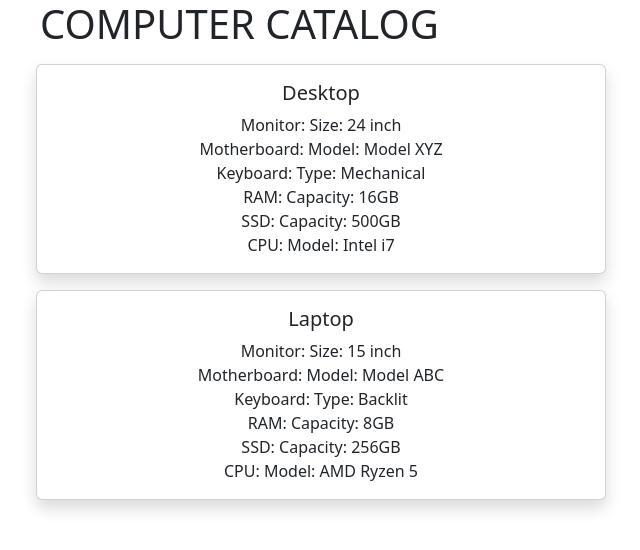
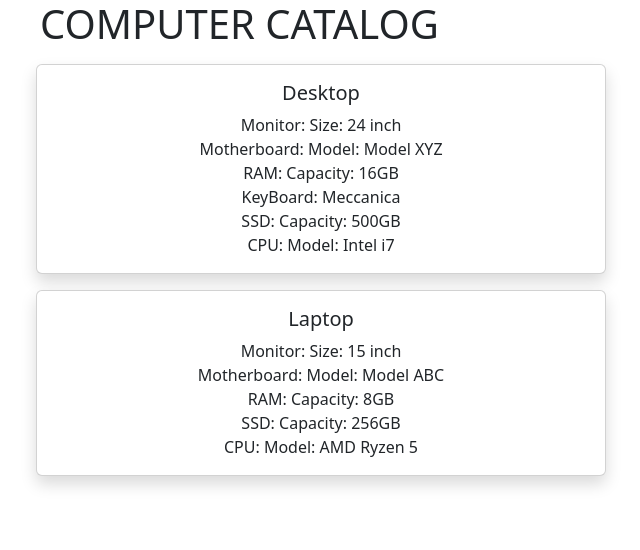
Before and after one commit to Fabrizio1919/php-oop-2, a PHP site: page / in a window 1280 px wide. Shown: the top 550 px of the page, without its empty margins (42-682 px from the left). Run offline with PHP 8.4, Linux system fonts and the light colour scheme.

Commit message:
Add Trait in keyboard

```diff
--- a/index.php
+++ b/index.php
@@ -4,16 +4,14 @@ class Computer
 {
     protected $monitor;
     protected $mbo;
-    protected $keyboard;
     protected $ram;
     protected $ssd;
     protected $cpu;
 
-    public function __construct($monitor, $mbo, $keyboard, $ram, $ssd, $cpu)
+    public function __construct($monitor, $mbo, $ram, $ssd, $cpu)
     {
         $this->monitor = $monitor;
         $this->mbo = $mbo;
-        $this->keyboard = $keyboard;
         $this->ram = $ram;
         $this->ssd = $ssd;
         $this->cpu = $cpu;
@@ -23,7 +21,6 @@ class Computer
     {
         $info = "Monitor: " . $this->monitor->getInfo() . "<br>";
         $info .= "Motherboard: " . $this->mbo->getInfo() . "<br>";
-        $info .= "Keyboard: " . $this->keyboard->getInfo() . "<br>";
         $info .= "RAM: " . $this->ram->getInfo() . "<br>";
         $info .= "SSD: " . $this->ssd->getInfo() . "<br>";
         $info .= "CPU: " . $this->cpu->getInfo() . "<br>";
@@ -31,8 +28,6 @@ class Computer
         return $info;
     }
 
-    // Getter e setter per le componenti del computer
-    // ...
 
 }
 
@@ -72,22 +67,21 @@ class Motherboard
     // ...
 }
 
-class Keyboard
+trait Keyboard
 {
     protected $type;
-
-    public function __construct($type)
+    public function setInfoKeyBoard(String $_type )
     {
-        $this->type = $type;
+      $this->type = $_type;
     }
 
-    public function getInfo()
+
+    public function getInfoKeyBoard()
     {
-        return "Type: " . $this->type;
+        return  $this->type;
     }
 
-    // Getter e setter per le proprietà della tastiera
-    // ...
+
 }
 
 class RAM
@@ -146,18 +140,35 @@ class CPU
 
 class Desktop extends Computer
 {
+    use KeyBoard;
     public function getType()
     {
         return "Desktop";
     }
+
+    public function getInfo()
+    {
+        $info = "Monitor: " . $this->monitor->getInfo() . "<br>";
+        $info .= "Motherboard: " . $this->mbo->getInfo() . "<br>";
+        $info .= "RAM: " . $this->ram->getInfo() . "<br>";
+        $info .="KeyBoard: " . $this->getInfoKeyBoard() . "<br>";
+        $info .= "SSD: " . $this->ssd->getInfo() . "<br>";
+        $info .= "CPU: " . $this->cpu->getInfo() . "<br>";
+
+        return $info;
+    }
 }
 
 class Laptop extends Computer
+
 {
+    use KeyBoard;
+
     public function getType()
     {
         return "Laptop";
     }
+
 }
 
 // Creazione di un array di oggetti per rappresentare il set di dati
@@ -165,7 +176,6 @@ $devices = [
     new Desktop(
         new Monitor("24 inch"),
         new Motherboard("Model XYZ"),
-        new Keyboard("Mechanical"),
         new RAM("16GB"),
         new SSD("500GB"),
         new CPU("Intel i7")
@@ -173,13 +183,12 @@ $devices = [
     new Laptop(
         new Monitor("15 inch"),
         new Motherboard("Model ABC"),
-        new Keyboard("Backlit"),
         new RAM("8GB"),
         new SSD("256GB"),
         new CPU("AMD Ryzen 5")
     ),
 ];
-
+$devices[0]->setInfoKeyBoard('Meccanica');
 ?>
 <!DOCTYPE html>
 <html>
```
